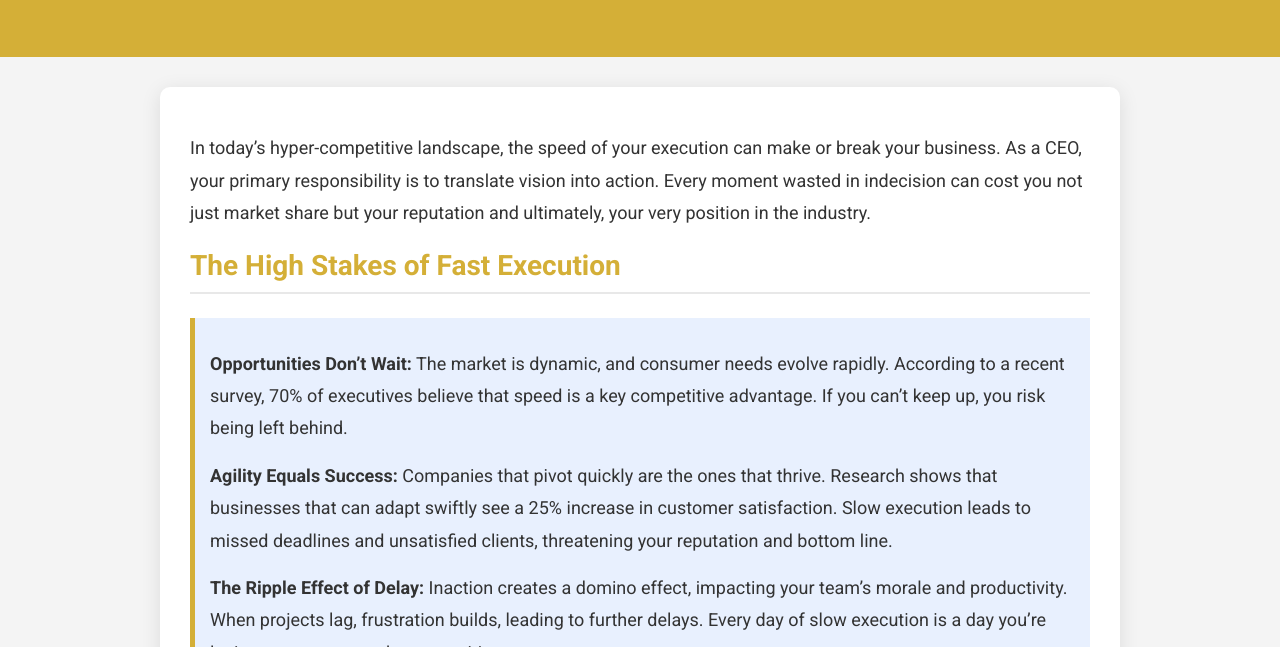
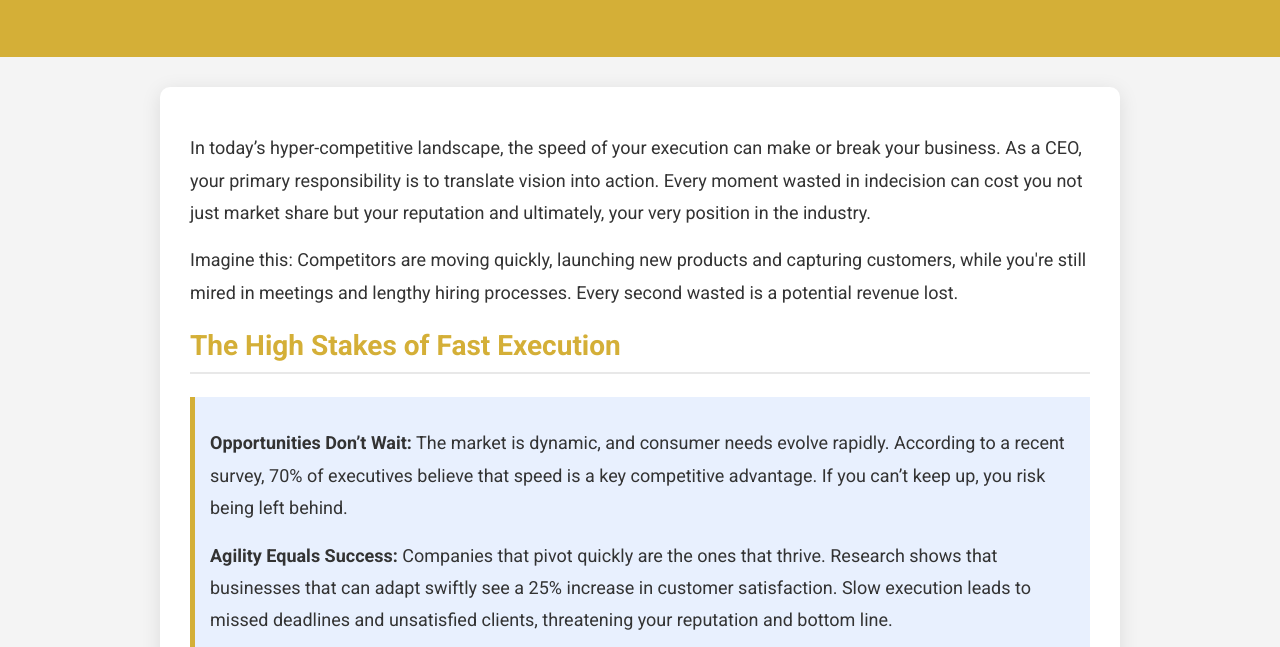
Before and after one commit to Amrits78/inreal, a plain HTML site: page role/CEO.html in a window 1280 px wide. Shown: the part 153-800 px from the top of the page. Drawn offline with Linux system fonts and the light colour scheme.

Commit message:
Update CEO.html

```diff
--- a/role/CEO.html
+++ b/role/CEO.html
@@ -124,12 +124,13 @@
 
 <div class="container">
     <p>In today’s hyper-competitive landscape, the speed of your execution can make or break your business. As a CEO, your primary responsibility is to translate vision into action. Every moment wasted in indecision can cost you not just market share but your reputation and ultimately, your very position in the industry.</p>
-
+    <p> Imagine this: Competitors are moving quickly, launching new products and capturing customers, while you're still mired in meetings and lengthy hiring processes. Every second wasted is a potential revenue lost.</p>
     <h2>The High Stakes of Fast Execution</h2>
     <div class="highlight">
         <p><strong>Opportunities Don’t Wait:</strong> The market is dynamic, and consumer needs evolve rapidly. According to a recent survey, 70% of executives believe that speed is a key competitive advantage. If you can’t keep up, you risk being left behind.</p>
         <p><strong>Agility Equals Success:</strong> Companies that pivot quickly are the ones that thrive. Research shows that businesses that can adapt swiftly see a 25% increase in customer satisfaction. Slow execution leads to missed deadlines and unsatisfied clients, threatening your reputation and bottom line.</p>
         <p><strong>The Ripple Effect of Delay:</strong> Inaction creates a domino effect, impacting your team’s morale and productivity. When projects lag, frustration builds, leading to further delays. Every day of slow execution is a day you’re losing momentum and opportunities.</p>
+
     </div>
 
     <h2>The Importance of Fast Hiring</h2>
```
